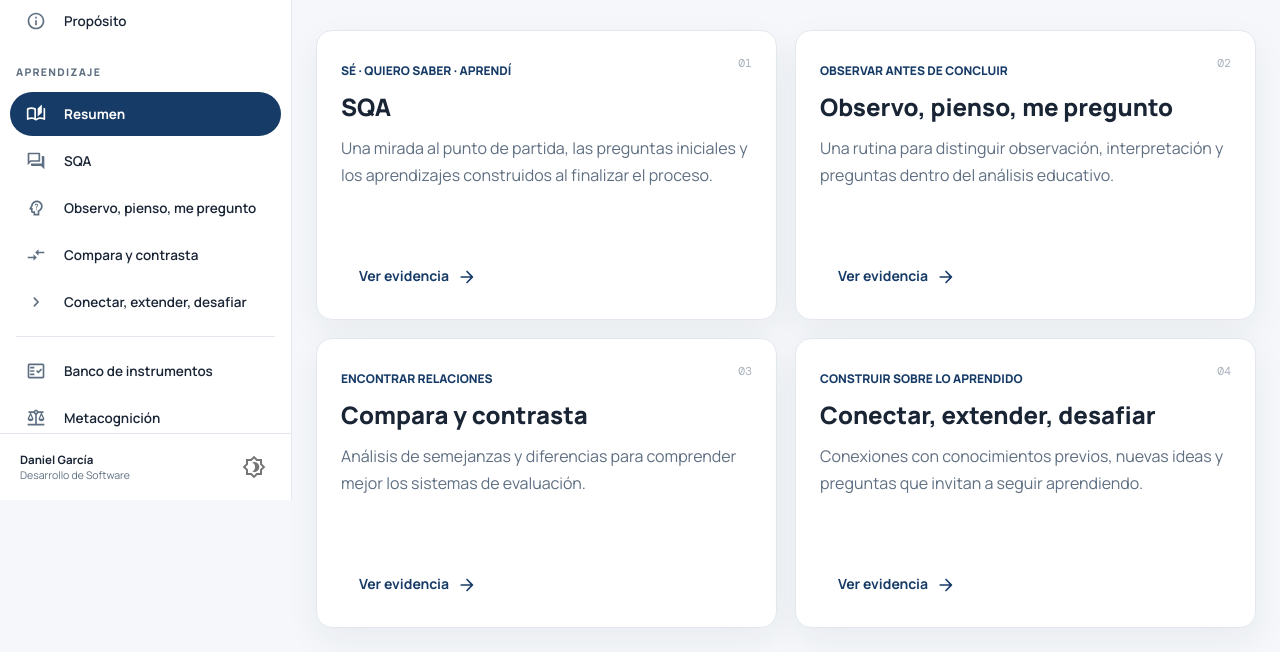
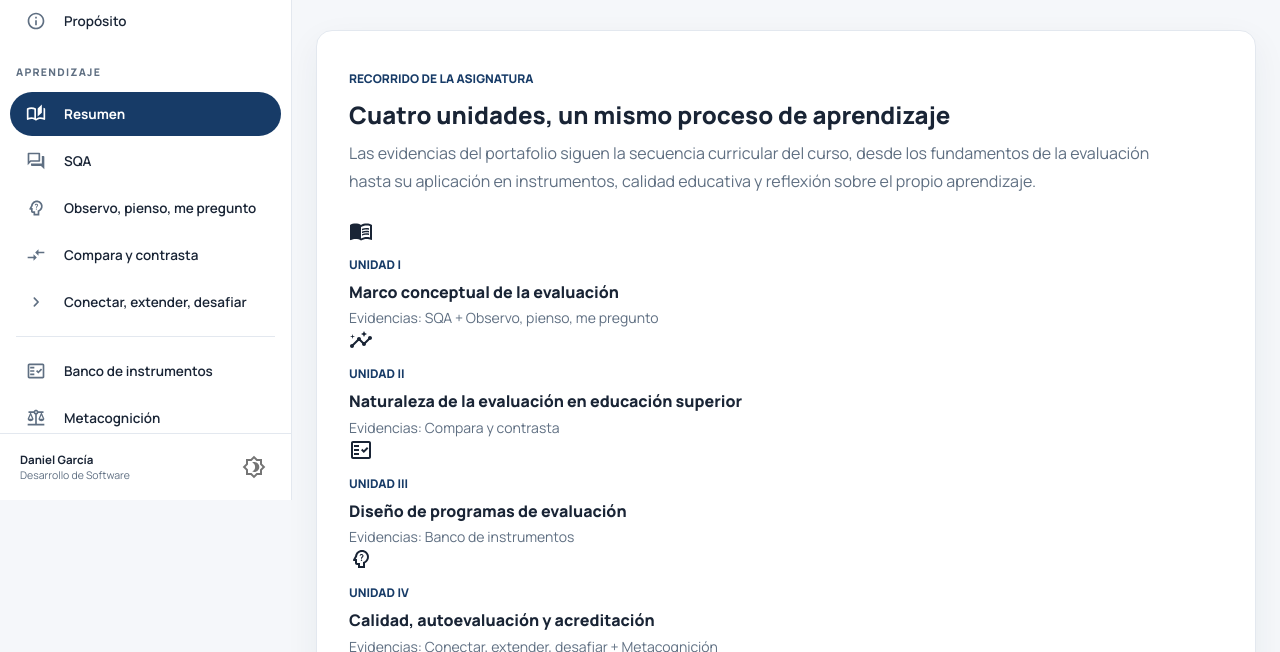
Before and after one commit to DanielDGe/portafolio-evaluacion-superior, a React (Vite) app: page /#/aprendizaje in a window 1280 px wide. Shown: the part 300-952 px from the top of the page. Built offline with nearby package versions, Linux system fonts and the light colour scheme.

Commit message:
feat: map portfolio evidence to course units

```diff
--- a/src/pages/LearningPage.jsx
+++ b/src/pages/LearningPage.jsx
@@ -1,7 +1,41 @@
-import { ArrowForwardRounded, HourglassEmptyRounded } from '@mui/icons-material'
-import { Box, Button, Card, CardActions, CardContent, Chip, Typography } from '@mui/material'
+import {
+  ArrowForwardRounded,
+  FactCheckOutlined,
+  HourglassEmptyRounded,
+  InsightsOutlined,
+  MenuBookOutlined,
+  PsychologyAltOutlined,
+} from '@mui/icons-material'
+import { Box, Button, Card, CardActions, CardContent, Chip, Stack, Typography } from '@mui/material'
 import { useNavigate } from 'react-router-dom'
 import { routines } from '../data/portfolio.js'
+
+const courseUnits = [
+  {
+    unit: 'Unidad I',
+    title: 'Marco conceptual de la evaluación',
+    evidence: 'SQA + Observo, pienso, me pregunto',
+    icon: MenuBookOutlined,
+  },
+  {
+    unit: 'Unidad II',
+    title: 'Naturaleza de la evaluación en educación superior',
+    evidence: 'Compara y contrasta',
+    icon: InsightsOutlined,
+  },
+  {
+    unit: 'Unidad III',
+    title: 'Diseño de programas de evaluación',
+    evidence: 'Banco de instrumentos',
+    icon: FactCheckOutlined,
+  },
+  {
+    unit: 'Unidad IV',
+    title: 'Calidad, autoevaluación y acreditación',
+    evidence: 'Conectar, extender, desafiar + Metacognición',
+    icon: PsychologyAltOutlined,
+  },
+]
 
 export default function LearningPage() {
   const navigate = useNavigate()
@@ -16,6 +50,41 @@ export default function LearningPage() {
           y reflexionar sobre mi propio aprendizaje.
         </Typography>
       </Box>
+
+      <Card className="course-path-card">
+        <CardContent sx={{ p: { xs: 3, md: 4 } }}>
+          <Typography variant="overline" color="primary.main" fontWeight={800}>
+            Recorrido de la asignatura
+          </Typography>
+          <Typography variant="h5" fontWeight={800} sx={{ mt: 0.5, mb: 1 }}>
+            Cuatro unidades, un mismo proceso de aprendizaje
+          </Typography>
+          <Typography color="text.secondary" lineHeight={1.75} sx={{ maxWidth: 820, mb: 3 }}>
+            Las evidencias del portafolio siguen la secuencia curricular del curso, desde
+            los fundamentos de la evaluación hasta su aplicación en instrumentos, calidad
+            educativa y reflexión sobre el propio aprendizaje.
+          </Typography>
+
+          <Box className="course-unit-grid">
+            {courseUnits.map(({ unit, title, evidence, icon: Icon }) => (
+              <Box key={unit} className="course-unit-item">
+                <Box className="course-unit-icon"><Icon /></Box>
+                <Box>
+                  <Typography variant="overline" color="primary.main" fontWeight={800}>
+                    {unit}
+                  </Typography>
+                  <Typography fontWeight={800} lineHeight={1.4}>
+                    {title}
+                  </Typography>
+                  <Typography variant="body2" color="text.secondary" sx={{ mt: 0.65 }}>
+                    Evidencias: {evidence}
+                  </Typography>
+                </Box>
+              </Box>
+            ))}
+          </Box>
+        </CardContent>
+      </Card>
 
       <Box className="routine-grid">
         {routines.map((routine) => (
```
